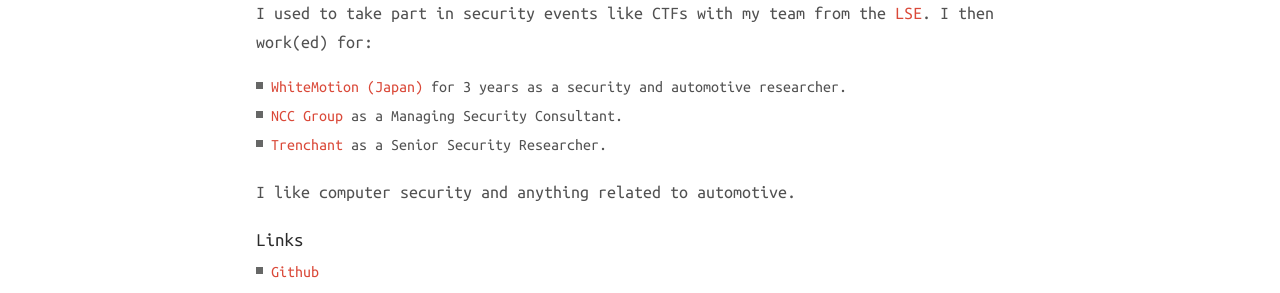
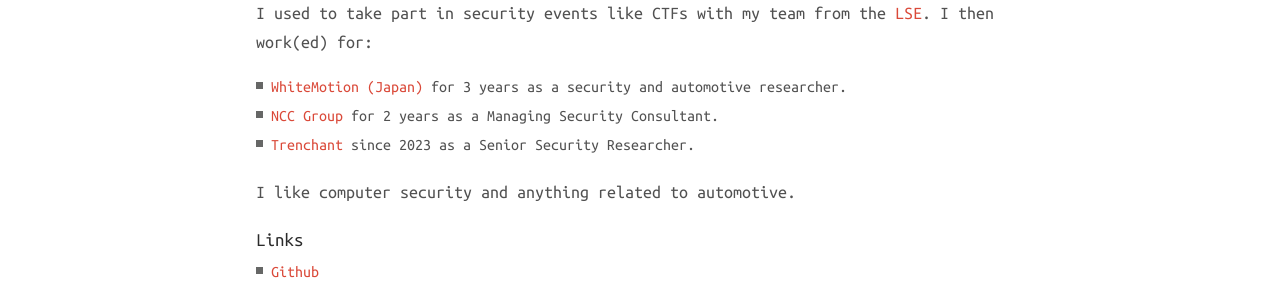
Before and after one commit to P1kachu/p1kachu.github.io, a Jekyll site: the page built from about.md, in a window 1280 px wide. Shown: the part 465-758 px from the top of the page. Built offline with Jekyll 4.4.1, drawn with Linux system fonts in a browser that asks for light colours; nearby versions of some CDN libraries.

Commit message:
Update about.md
Signed-off-by: Stanislas Lejay <p1kachu@lse.epita.fr>

```diff
--- a/about.md
+++ b/about.md
@@ -13,8 +13,8 @@
 [LSE](http://www.lse.epita.fr).
 I then work(ed) for:
 - [WhiteMotion (Japan)](http://www.white-motion.com/) for 3 years as a security and automotive researcher.
-- [NCC Group](https://www.nccgroup.com/jp/) as a Managing Security Consultant.
-- [Trenchant](https://www.l3harris.com/all-capabilities/trenchant) as a Senior Security Researcher.
+- [NCC Group](https://www.nccgroup.com/jp/) for 2 years as a Managing Security Consultant.
+- [Trenchant](https://www.l3harris.com/all-capabilities/trenchant) since 2023 as a Senior Security Researcher.
 
 I like computer security and anything related to automotive.
 
```
